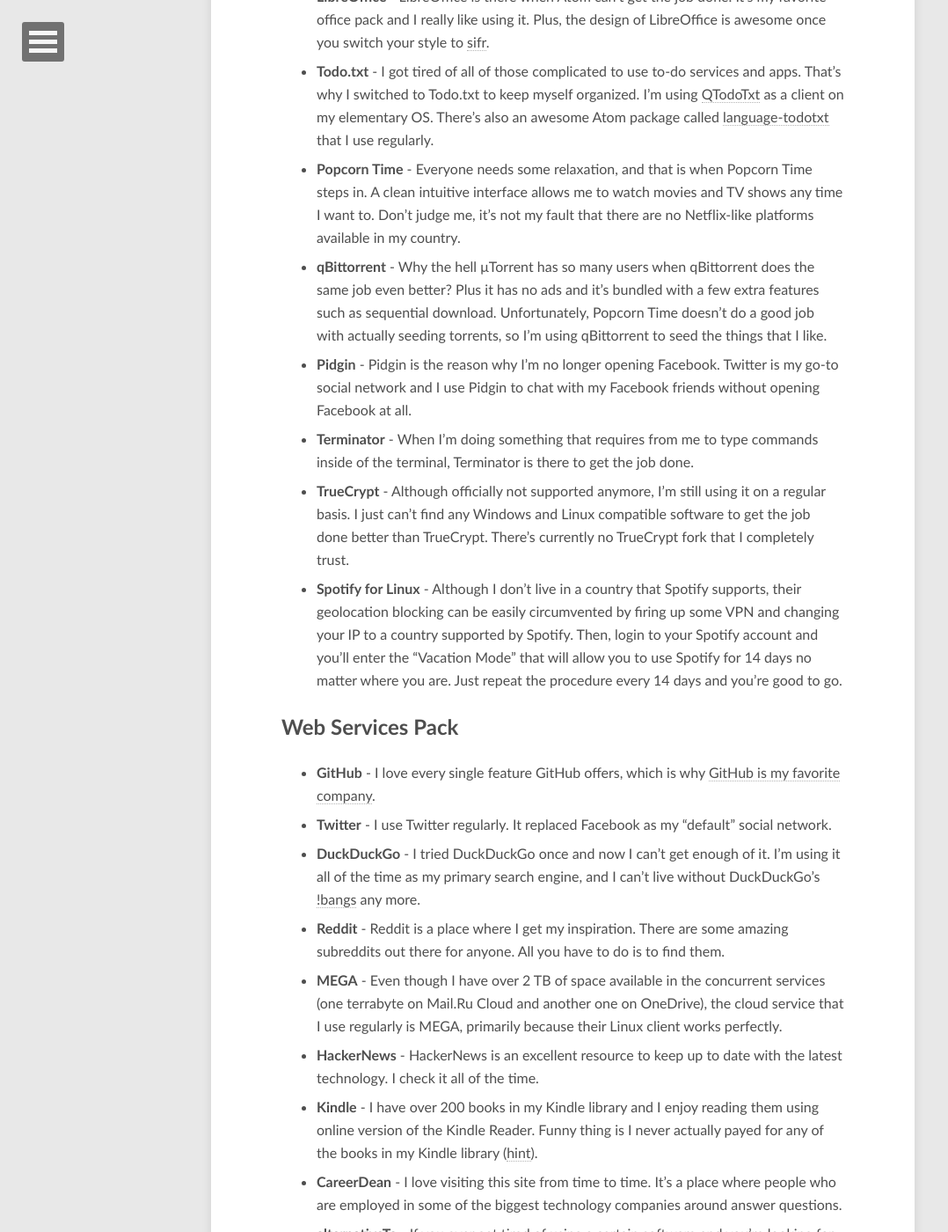
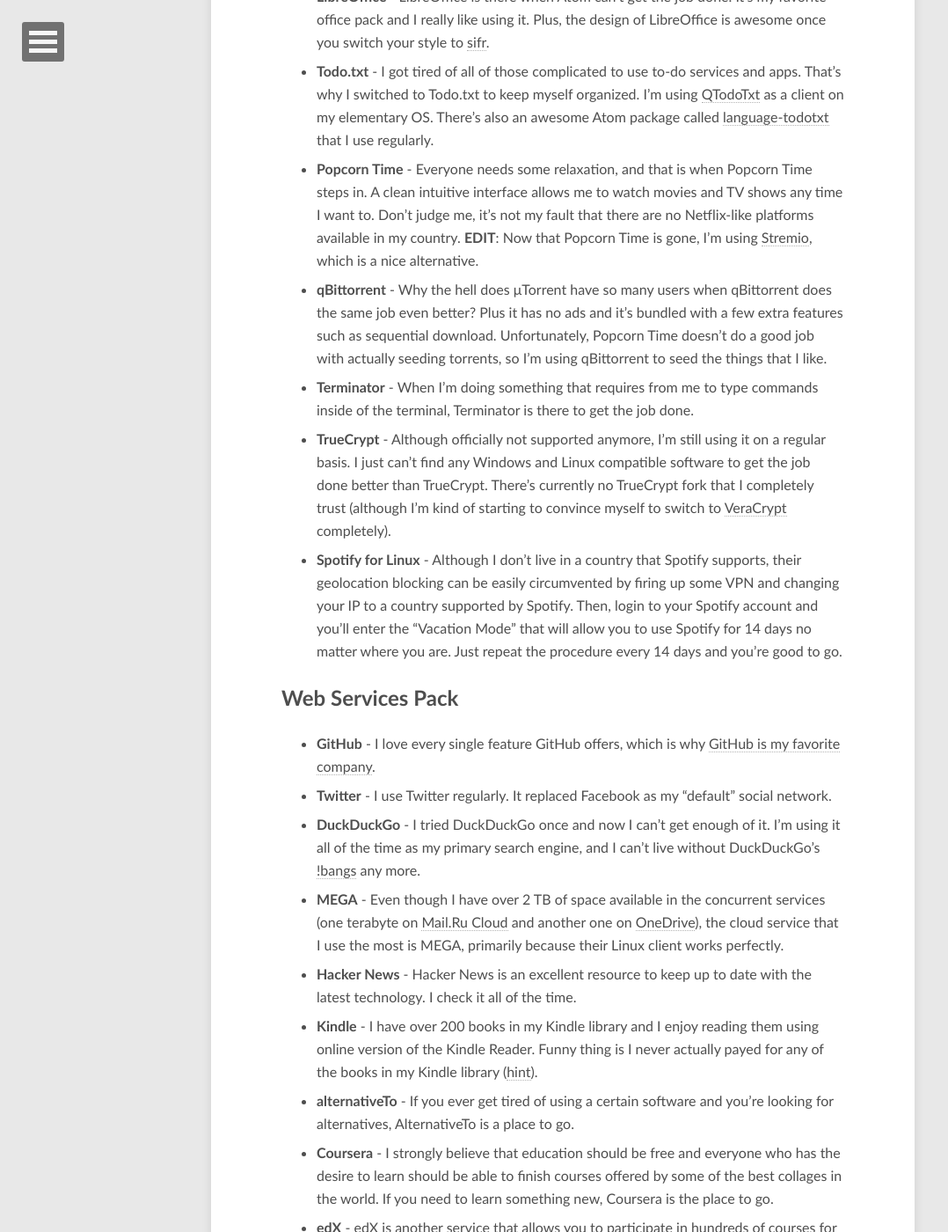
Before and after one commit to menghanhui/r3bl.blog, a Jekyll site: the page built from stuff-i-like/index.md, in a window 1280 px wide and 1400 px high, scrolled down 1409 px. Shown: the whole window at 88% size, without its empty margins (0-1078 px from the left). Built offline with Jekyll 4.4.1, drawn with Linux system fonts in a browser that asks for light colours; nearby versions of some CDN libraries; comment, search, counter and statistics services are not loaded; some of the changed text lies outside the part shown.

Commit message:
Update to the things I like

```diff
--- a/stuff-i-like/index.md
+++ b/stuff-i-like/index.md
@@ -31,23 +31,20 @@
 * **[Atom](https://atom.io/)** - Atom is my favorite text editor. I use it for pretty much everything. It practically replaced my text editor, my IDE and my Office suite (in most of the cases).
 * **[LibreOffice](https://www.libreoffice.org/)** - LibreOffice is there when Atom can't get the job done. It's my favorite office pack and I really like using it. Plus, the design of LibreOffice is awesome once you switch your style to [sifr](http://www.webupd8.org/2014/01/libreoffice-42-released-with-new.html).
 * **[Todo.txt](http://todotxt.com/)** - I got tired of all of those complicated to use to-do services and apps. That's why I switched to Todo.txt to keep myself organized. I'm using [QTodoTxt](https://github.com/mNantern/QTodoTxt) as a client on my elementary OS. There's also an awesome Atom package called [language-todotxt](https://atom.io/packages/language-todotxt) that I use regularly.
-* **[Popcorn Time](http://popcorntime.io/)** - Everyone needs some relaxation, and that is when Popcorn Time steps in. A clean intuitive interface allows me to watch movies and TV shows any time I want to. Don't judge me, it's not my fault that there are no Netflix-like platforms available in my country.
-* **[qBittorrent](http://www.qbittorrent.org/)** - Why the hell μTorrent has so many users when qBittorrent does the same job even better? Plus it has no ads and it's bundled with a few extra features such as sequential download. Unfortunately, Popcorn Time doesn't do a good job with actually seeding torrents, so I'm using qBittorrent to seed the things that I like.
-* **[Pidgin](http://pidgin.im/)** - Pidgin is the reason why I'm no longer opening Facebook. Twitter is my go-to social network and I use Pidgin to chat with my Facebook friends without opening Facebook at all.
+* **[Popcorn Time](http://popcorntime.io/)** - Everyone needs some relaxation, and that is when Popcorn Time steps in. A clean intuitive interface allows me to watch movies and TV shows any time I want to. Don't judge me, it's not my fault that there are no Netflix-like platforms available in my country. **EDIT**: Now that Popcorn Time is gone, I'm using [Stremio](http://strem.io/), which is a nice alternative.
+* **[qBittorrent](http://www.qbittorrent.org/)** - Why the hell does μTorrent have so many users when qBittorrent does the same job even better? Plus it has no ads and it's bundled with a few extra features such as sequential download. Unfortunately, Popcorn Time doesn't do a good job with actually seeding torrents, so I'm using qBittorrent to seed the things that I like.
 * **[Terminator](http://gnometerminator.blogspot.com/p/introduction.html)** - When I'm doing something that requires from me to type commands inside of the terminal, Terminator is there to get the job done.
-* **[TrueCrypt](https://truecrypt.ch/)** - Although officially not supported anymore, I'm still using it on a regular basis. I just can't find any Windows and Linux compatible software to get the job done better than TrueCrypt. There's currently no TrueCrypt fork that I completely trust.
+* **[TrueCrypt](https://truecrypt.ch/)** - Although officially not supported anymore, I'm still using it on a regular basis. I just can't find any Windows and Linux compatible software to get the job done better than TrueCrypt. There's currently no TrueCrypt fork that I completely trust (although I'm kind of starting to convince myself to switch to [VeraCrypt](http://veracrypt.codeplex.com/) completely).
 * **[Spotify for Linux](https://www.spotify.com/us/download/previews/)** - Although I don't live in a country that Spotify supports, their geolocation blocking can be easily circumvented by firing up some VPN and changing your IP to a country supported by Spotify. Then, login to your Spotify account and you'll enter the "Vacation Mode" that will allow you to use Spotify for 14 days no matter where you are. Just repeat the procedure every 14 days and you're good to go.
 
 ## Web Services Pack
 
-* **[GitHub](https://github.com/)** - I love every single feature GitHub offers, which is why [GitHub is my favorite company](http://r3bl.github.io/en/why-github-is-my-favorite-company/).
+* **[GitHub](https://github.com/)** - I love every single feature GitHub offers, which is why [GitHub is my favorite company](https://blog.r3bl.me/en/why-github-is-my-favorite-company/).
 * **[Twitter](https://twitter.com/)** - I use Twitter regularly. It replaced Facebook as my "default" social network.
 * **[DuckDuckGo](https://duckduckgo.com/)** - I tried DuckDuckGo once and now I can't get enough of it. I'm using it all of the time as my primary search engine, and I can't live without DuckDuckGo's [!bangs](https://duckduckgo.com/bang.html) any more.
-* **[Reddit](https://www.reddit.com/)** - Reddit is a place where I get my inspiration. There are some amazing subreddits out there for anyone. All you have to do is to find them.
-* **[MEGA](https://mega.co.nz/)** - Even though I have over 2 TB of space available in the concurrent services (one terrabyte on Mail.Ru Cloud and another one on OneDrive), the cloud service that I use regularly is MEGA, primarily because their Linux client works perfectly.
-* **[HackerNews](https://news.ycombinator.com/news)** - HackerNews is an excellent resource to keep up to date with the latest technology. I check it all of the time.
+* **[MEGA](https://mega.co.nz/)** - Even though I have over 2 TB of space available in the concurrent services (one terabyte on [Mail.Ru Cloud](https://cloud.mail.ru/) and another one on [OneDrive](https://onedrive.live.com/)), the cloud service that I use the most is MEGA, primarily because their Linux client works perfectly.
+* **[Hacker News](https://news.ycombinator.com/news)** - Hacker News is an excellent resource to keep up to date with the latest technology. I check it all of the time.
 * **[Kindle](https://read.amazon.com/)** - I have over 200 books in my Kindle library and I enjoy reading them using online version of the Kindle Reader. Funny thing is I never actually payed for any of the books in my Kindle library ([hint](https://www.reddit.com/r/freeebooks)).
-* **[CareerDean](http://careerdean.com/)** - I love visiting this site from time to time. It's a place where people who are employed in some of the biggest technology companies around answer questions.
 * **[alternativeTo](http://alternativeto.net/)** - If you ever get tired of using a certain software and you're looking for alternatives, AlternativeTo is a place to go.
 * **[Coursera](https://www.coursera.org/)** - I strongly believe that education should be free and everyone who has the desire to learn should be able to finish courses offered by some of the best collages in the world. If you need to learn something new, Coursera is the place to go.
 * **[edX](https://www.edx.org)** - edX is another service that allows you to participate in hundreds of courses for free. I love their cooperation with the open source community. They allow the creators of the course to publish their course under the [Creative Commons](https://creativecommons.org/) license and they have a great [Introduction to Linux](Never learned Linux? Want a refresh? Take this course free or get a verified certificate for $99 — Save 60% now!) course offered by the [Linux Foundation](http://www.linuxfoundation.org/).
@@ -129,27 +126,26 @@
 
 ## My Favorite Books
 
-I'm a huge fan of reading books. I love spending my free time reading books. For this reason, I created an account on [Goodreads](https://www.goodreads.com/) that allows me to keep track of the books I had already read, the books I'm currently reading, and books that I'm planning on reading in the future (you can check me on Goodreads [here](https://www.goodreads.com/user/show/37688006-aleksandar-todorovi)).
+I'm trying to move away from Goodreads because... well, why the heck would I want to use yet another web service for something that I could literally do [in a text file](https://github.com/aleksandar-todorovic/notes/blob/master/00_books.md)? So, in that text file you can see every book I have read (or at least, every book I remember reading), every book I'm currently reading and every book I'm planning on reading.
 
-Here's a couple of my favorite books:
+Below, I'll just list some of my favorites:
 
 * **[The Armageddon Rag by George R.R. Martin](https://www.goodreads.com/book/show/67948.The_Armageddon_Rag)** - In this novel, George R.R. Martin managed to create the perfect blend between the hippie culture and mythology. I highly recommend this book to every fan of fiction.
 * **[The God Delusion by Richard Dawkins](https://www.goodreads.com/book/show/573607.The_God_Delusion)** - I completely gave up on the religion a couple of years ago when I realized that I was actually afraid to acknowledge that the theory of religion has so many flaws that it can't be true. This book convinced me that I was right all along and because of this book I'm no longer ashamed to call myself an atheist. Actually, I'm proud of it.
 * **[Animal Farm by George Orwell](https://www.goodreads.com/book/show/7613.Animal_Farm)** - I read this excellent satire a couple of times. It's the perfect satire of the socialist/communist philosophy of Stalin in the Soviet Union. Unfortunately, I still haven't read 1984 by George Orwell, but it's on the top of my reading list.
 * **[Napet šou (eng. Tense Show) by Marko Šelić](https://www.goodreads.com/book/show/23295356-napet-ou)** - I had already mentioned Marko Šelić in the music section of this page. This book is a perfect addition to his excellent music album called Napet šou.
 * **[A Song of Ice and Fire Series by George R.R. Martin](https://en.wikipedia.org/wiki/A_Song_of_Ice_and_Fire)** - I love _everything_ about this book series. George managed to create an amazing world full of exciting things like magic and dragons. I love the fact that in his world, it's not all about the war like in the rest of the fantasy books (yes, I'm talking about Tolkien). Every character has an interesting story and interesting personality and you never know who's good and who's bad.
-* **[Harry Potter Series by J.K. Rowling](https://en.wikipedia.org/wiki/Harry_Potter)** - Harry Potter's books were my favorite while I was growing up. I loved getting lost in the Harry's world. The last book in this series was also the first book I read in English language.
+* **[Harry Potter Series by J.K. Rowling](https://en.wikipedia.org/wiki/Harry_Potter)** - Harry Potter's books were my favorite while I was growing up. I loved getting lost in the Harry's world. The last book in this series was also the first book I have read in English.
 
 ## Some Other Things That I Like
 
 Some other things that couldn't fit into any of the categories above.
 
-* My favorite NBA team: [LA Clippers](http://www.nba.com/clippers/) (been a fan of them ever since I played NBA 1997 on my ancient computer through the SEGA emulator)
+* My favorite NBA team: [LA Clippers](http://www.nba.com/clippers/) (been a fan of them ever since I played NBA 1997 on my ancient computer through the SEGA emulator). I also like Golden State Warriors and Brooklyn Nets.
 * My favorite football team: [FC Bayern München](http://www.fcbayern.de/en/) (although I don't like their play since Pep Guardiola became their manager)
 * The most beautiful city I visited: Leiden, the Netherlands
 * My favorite Twitter accounts: InfoSec Taylor Swift ([@SwiftOnSecurity](https://twitter.com/SwiftOnSecurity)) and Sad Server ([@sadserver](https://twitter.com/sadserver))
 * My favorite Twitter hashtag: [#OvoJeBiH](https://twitter.com/search?q=%23OvoJeBiH&src=tyah) (people from all across my country are sharing their pictures of beautiful places you can visit in Bosnia & Herzegovina)
 * My favorite GitHub repository: [awesome](https://github.com/sindresorhus/awesome) (a list of awesome lists hosted on GitHub)
-* My favorite subreddit: [/r/unixporn](https://www.reddit.com/r/unixporn/) (here you'll find pictures of what your Linux-based operating system could look like if you make a little effort to customize it)
-* My favorite magazine: [LiBRE!](https://libre.lugons.org/) (free software magazine written in Serbian language)
+* My favorite subreddit: [/r/unixporn](https://www.reddit.com/r/unixporn/) (here you'll find pictures of what your Linux-based operating system could look like if you make a bit of effort to customize it)
 * My favorite Spotify playlist: [ESM - Electronic Study Music](http://open.spotify.com/user/spotify/playlist/65y98W0UItf73DJKVgylTP) (the perfect music to listen to in the background while you're studying)
```
Also changed, not shown: other parts of stuff-i-like/index.md (+2 -2 lines).
